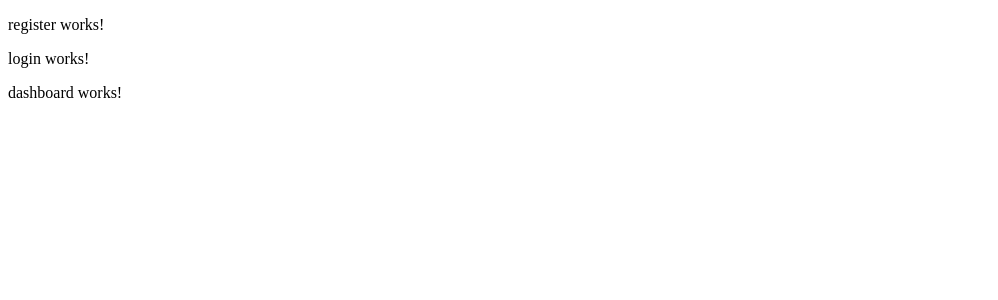
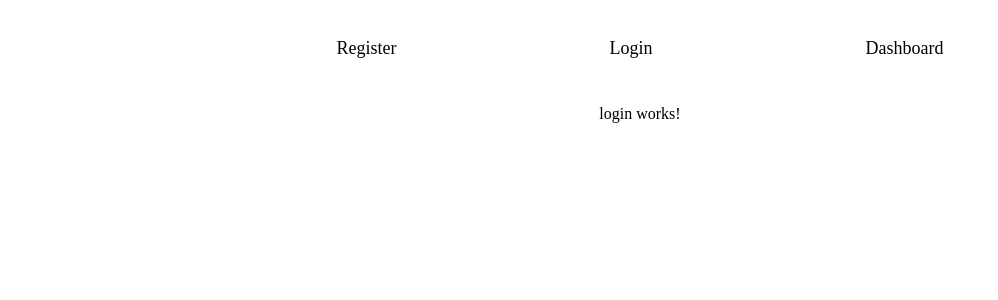
Before and after one commit to shubhsharma12/books-frontend, an Angular app: page /login in a window 1280 px wide. Before the commit this address led to /. Shown: the top 300 px of the page, without its empty margins (0-998 px from the left). Built offline with nearby package versions, Linux system fonts and the light colour scheme.

Commit message:
enabled routing in angular

```diff
--- a/src/app/app-routing.module.ts
+++ b/src/app/app-routing.module.ts
@@ -1,7 +1,16 @@
 import { NgModule } from '@angular/core';
 import { RouterModule, Routes } from '@angular/router';
+import { RegisterComponent } from './components/register/register.component';
+import { LoginComponent } from './components/login/login.component';
+import { DashboardComponent } from './components/dashboard/dashboard.component';
 
-const routes: Routes = [];
+const routes: Routes = [
+  { path: 'register', component: RegisterComponent },
+  { path: 'login', component: LoginComponent },
+  { path: 'dashboard', component: DashboardComponent },
+  { path: '', redirectTo: '/login', pathMatch: 'full' },  // Default route
+  { path: '**', redirectTo: '/login' }  // Wildcard route for invalid paths
+];
 
 @NgModule({
   imports: [RouterModule.forRoot(routes)],
--- a/src/app/app.component.html
+++ b/src/app/app.component.html
@@ -1,8 +1,9 @@
-<app-register></app-register>
+<div class="container">
+  <nav>
+    <a routerLink="/register">Register</a>
+    <a routerLink="/login">Login</a>
+    <a routerLink="/dashboard">Dashboard</a>
+  </nav>
 
-
-<app-login>
-</app-login>
-
-
-<app-dashboard></app-dashboard>
+  <div class="content"><router-outlet></router-outlet></div>
+</div>
--- a/src/app/app.component.scss
+++ b/src/app/app.component.scss
@@ -0,0 +1,40 @@
+/* app.component.css */
+
+/* Container for the whole content, setting it to use Flexbox */
+.container {
+    display: flex;
+    flex-direction: column; /* Stack items vertically */
+    justify-content: flex-start; /* Align items to the top */
+    align-items: center; /* Center-align the items horizontally */
+    min-height: 100vh; /* Full viewport height */
+    padding: 20px; /* Optional padding */
+  }
+
+  /* Style for navigation to center and space out items */
+  nav {
+    display: flex;
+    justify-content: space-around; /* Distribute links evenly */
+    gap: 20px; /* Space between each link */
+    width: 100%; /* Take full width */
+    max-width: 800px; /* Optional: Limit the maximum width */
+    padding: 10px 0;
+  }
+
+  /* Link styles for the navigation */
+  nav a {
+    text-decoration: none;
+    color: #000; /* Color of the links */
+    font-size: 18px; /* Font size */
+  }
+
+  nav a:hover {
+    color: #007bff; /* Optional: Hover effect */
+  }
+
+  /* Style for the content section below the nav */
+  .content {
+    width: 100%; /* Full width of the container */
+    max-width: 800px; /* Optional: Limit max-width */
+    margin-top: 20px; /* Space between nav and content */
+    text-align: center; /* Optional: Center content */
+  }
```
